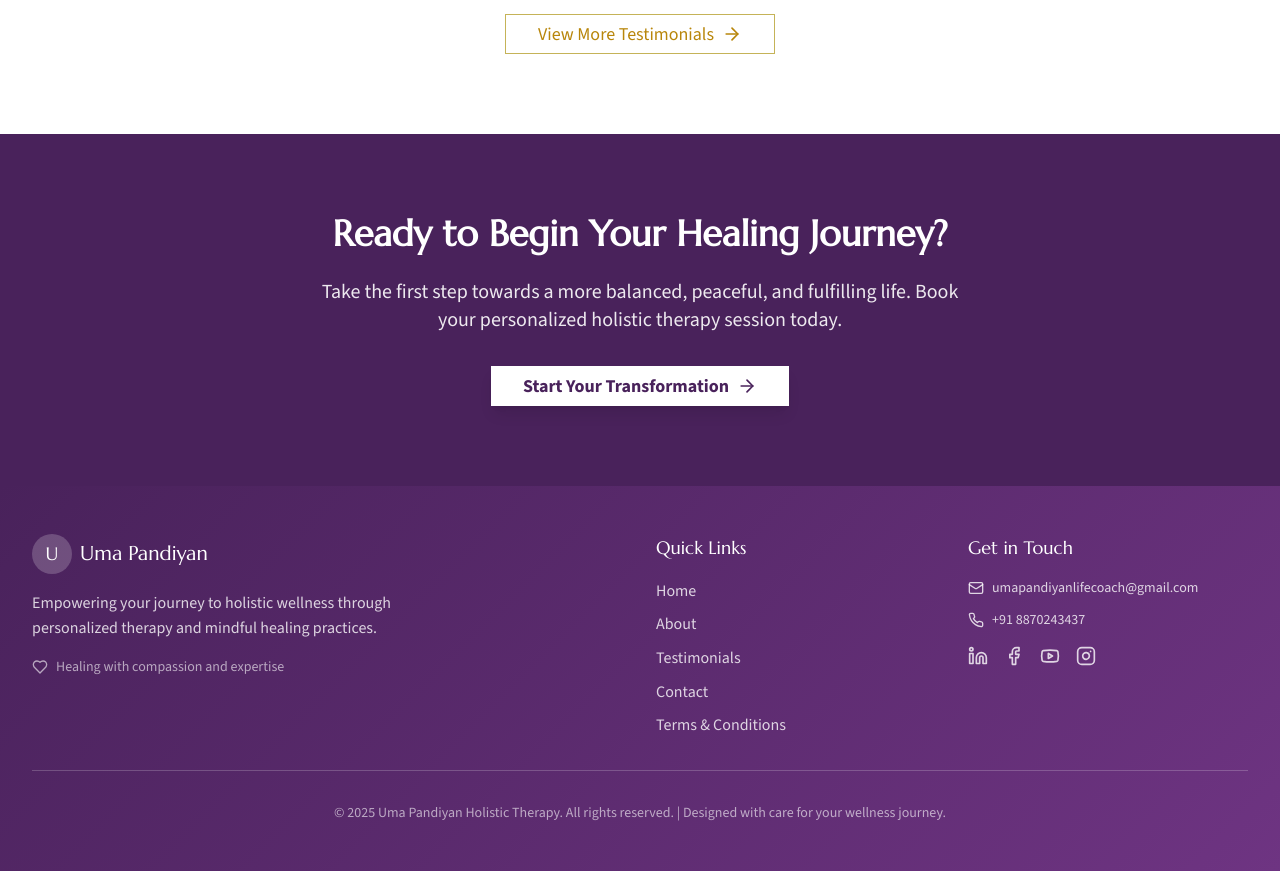
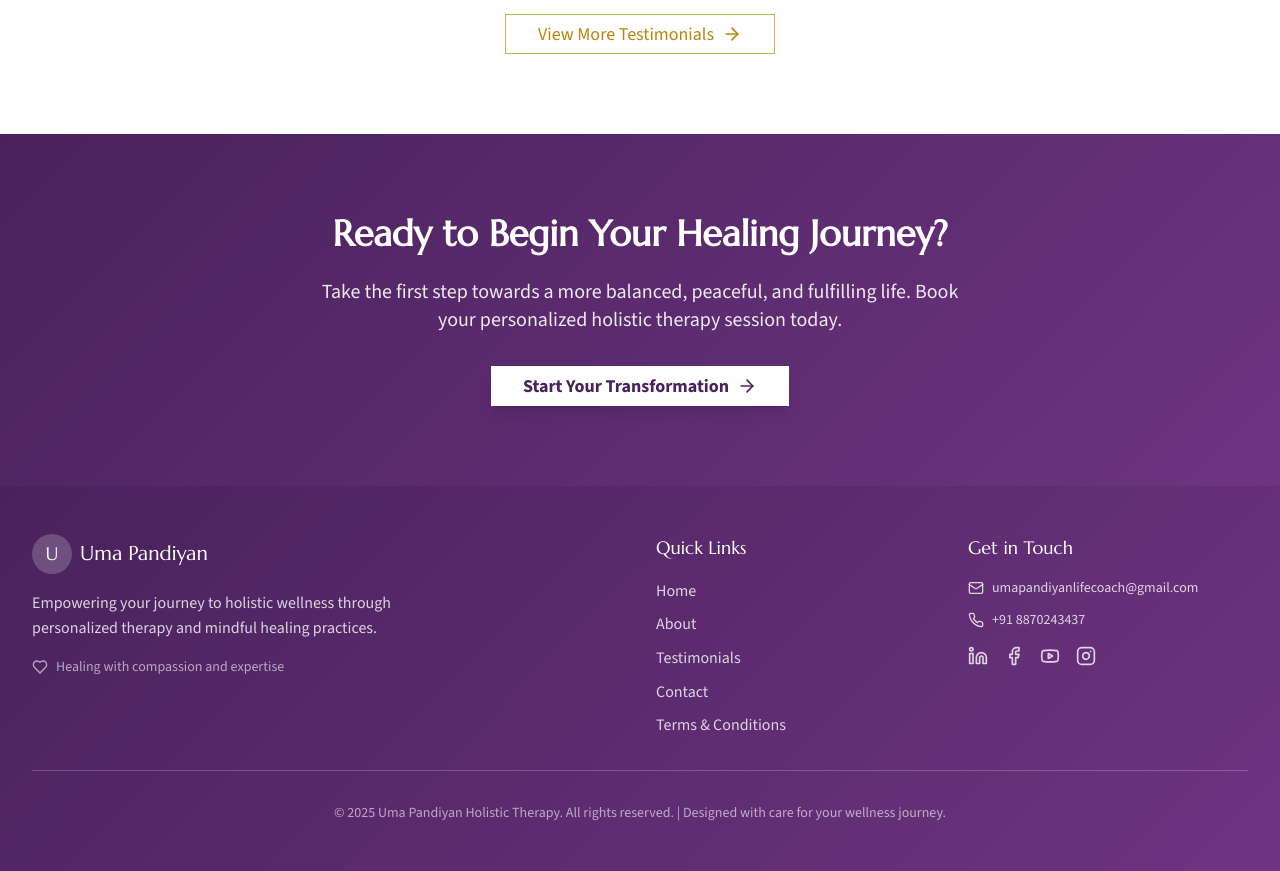
Before and after one commit to rameshkumark24/Umapandiyan, a React (Vite) app: page / in a window 1280 px wide. Shown: the part 2740-3611 px from the top of the page. Built offline with nearby package versions, Linux system fonts and the light colour scheme.

Commit message:
Revert CTA section background to gradient style
Reverted the CTA section background to use the gradient style to match the footer.

```diff
--- a/src/pages/Home.jsx
+++ b/src/pages/Home.jsx
@@ -305,8 +305,8 @@ const Home = () => {
       </section>
 
       {/* CTA Section */}
-      {/* UPDATED: This section now uses a solid, dark purple background */}
-      <section className="py-20 bg-[#49225B] font-body">
+      {/* UPDATED: Reverted to 'gradient-bg' to perfectly match the footer's gradient */}
+      <section className="py-20 gradient-bg font-body">
         <div className="max-w-4xl mx-auto px-4 sm:px-6 lg:px-8 text-center">
           <motion.div
             initial={{ opacity: 0, y: 30 }}
```
